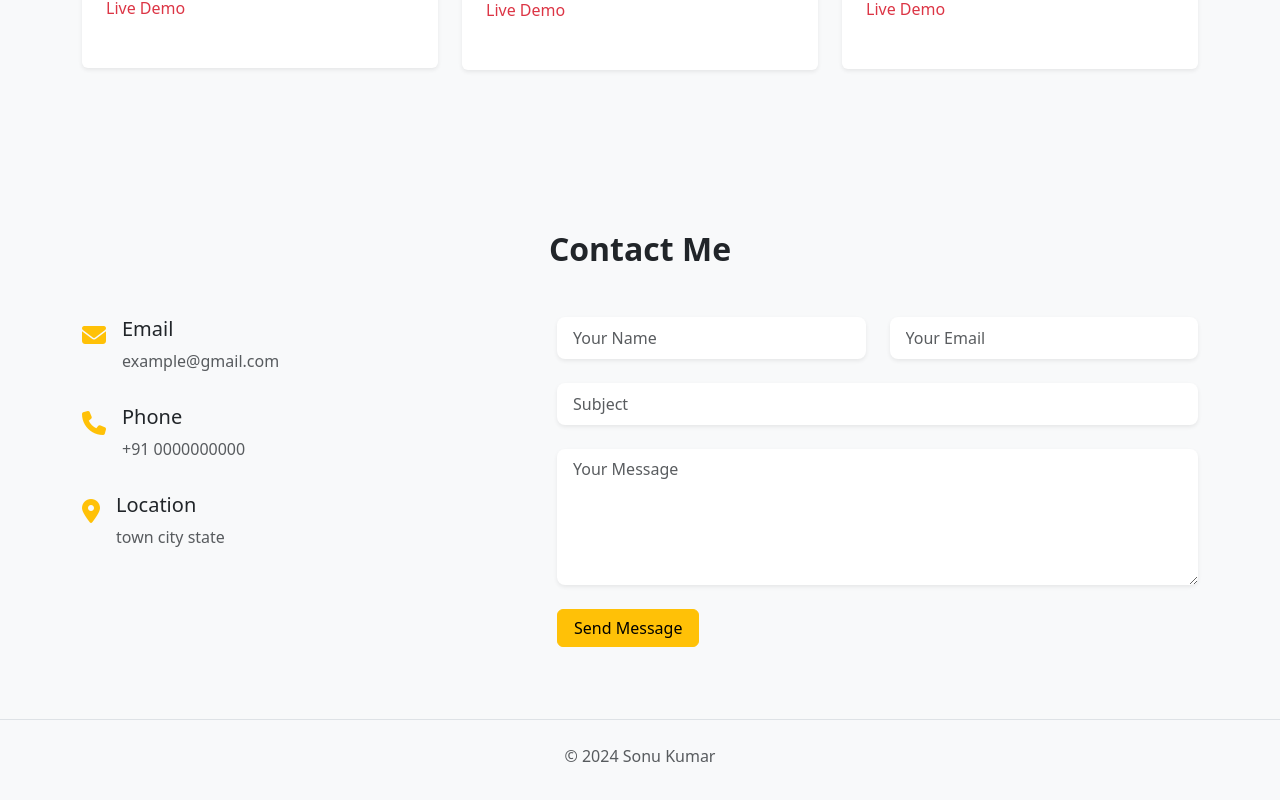
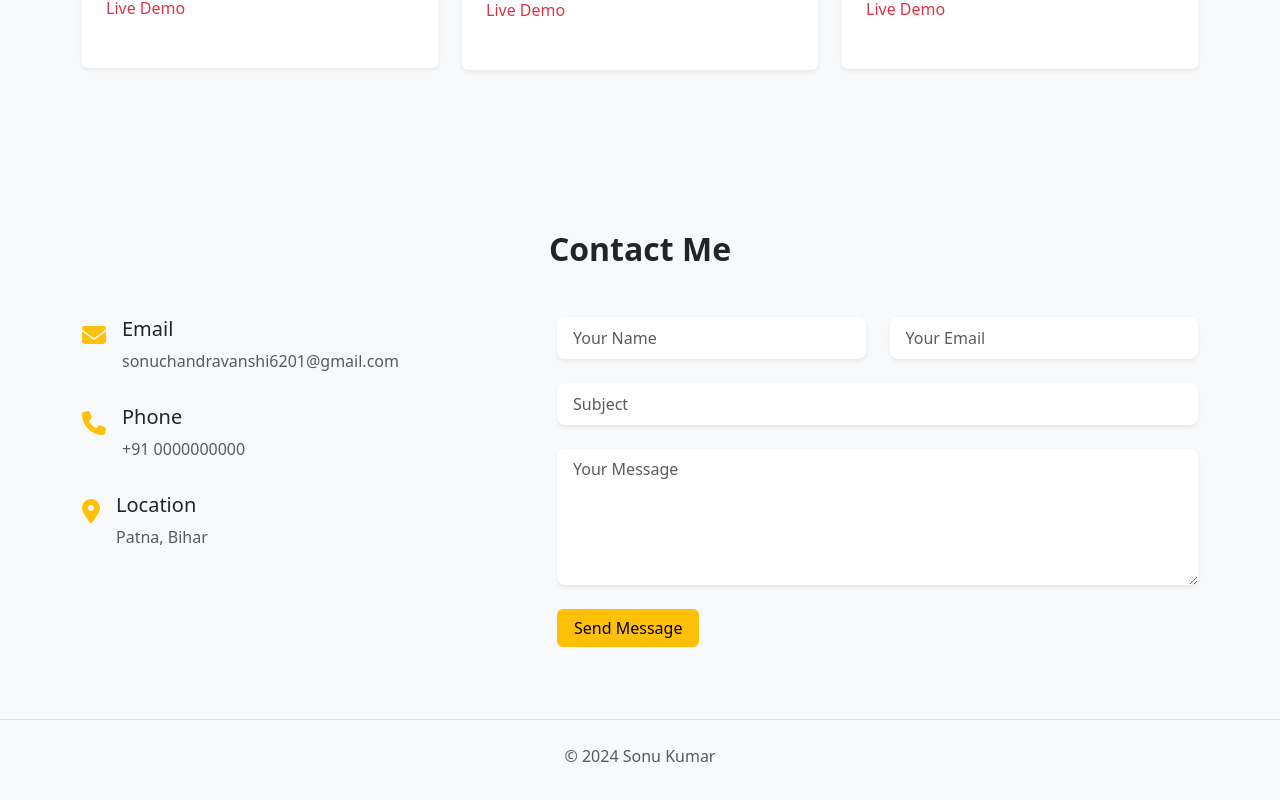
Before and after one commit to SonuVCM/Portfolio, a plain HTML site: page index.html in a window 1280 px wide. Shown: the part 2217-3017 px from the top of the page. Drawn offline with nearby package versions, Linux system fonts and the light colour scheme.

Commit message:
added contact details

```diff
--- a/index.html
+++ b/index.html
@@ -214,7 +214,7 @@
                         </div>
                         <div class="text ms-3">
                             <h3 class="text-capitalize fs-5">email</h3>
-                            <p class="text-muted">example@gmail.com</p>
+                            <p class="text-muted">sonuchandravanshi6201@gmail.com</p>
                         </div>
                     </div>
                     <div class="contact-item d-flex mb-3">
@@ -232,7 +232,7 @@
                         </div>
                         <div class="text ms-3">
                             <h3 class="text-capitalize fs-5">location</h3>
-                            <p class="text-muted">town city state</p>
+                            <p class="text-muted">Patna, Bihar</p>
                         </div>
                     </div>
                 </div>
```
